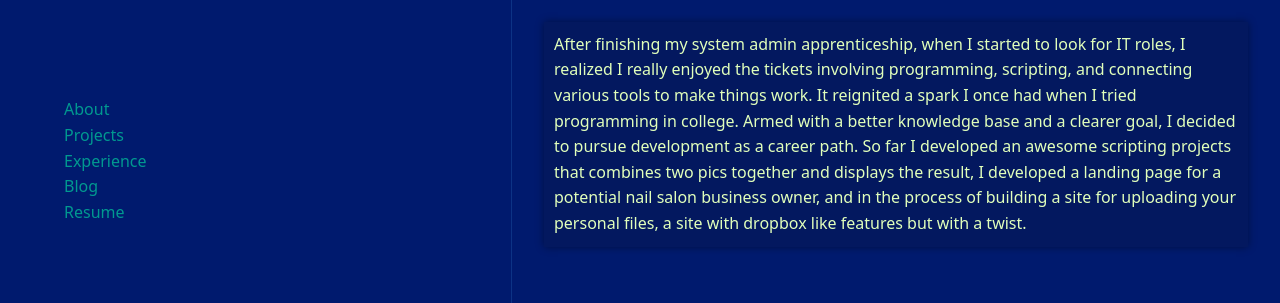
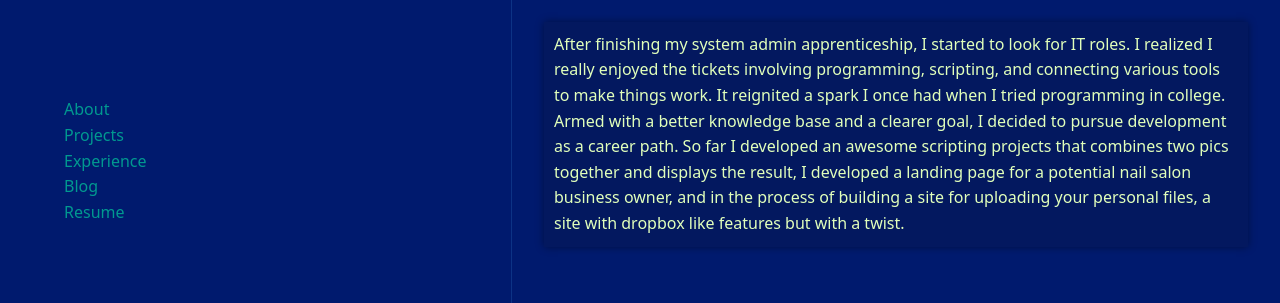
Before and after one commit to Tehlu/beza-mogese, a plain HTML site: page index.html in a window 1280 px wide. Shown: the part 187-490 px from the top of the page. Drawn offline with nearby package versions, Linux system fonts and the light colour scheme.

Commit message:
Reintegrating the css and html files

```diff
--- a/index.html
+++ b/index.html
@@ -55,7 +55,7 @@
 
             <b><div id="about" class="title">About </div></b>
 
-                <p class="cardo">After finishing my system admin apprenticeship, when I started to look for IT roles,
+                <p class="cardo">After finishing my system admin apprenticeship, I started to look for IT roles.
                     I realized I really enjoyed the tickets involving programming,
                     scripting, and connecting various tools to make things work.
                     It reignited a spark I once had when I tried programming in college.
```
Also changed, not shown: port.css (+0 -31 lines).
